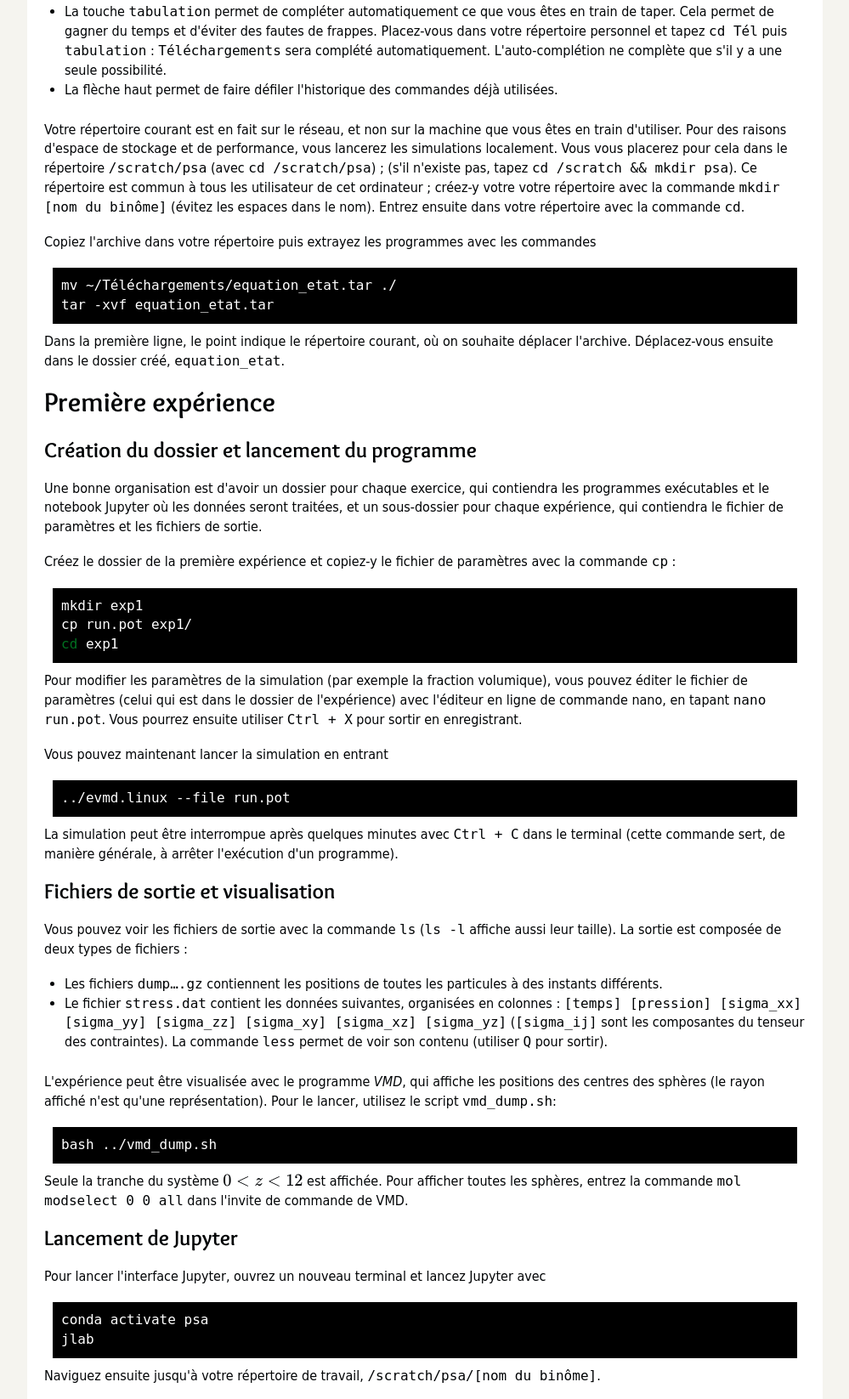
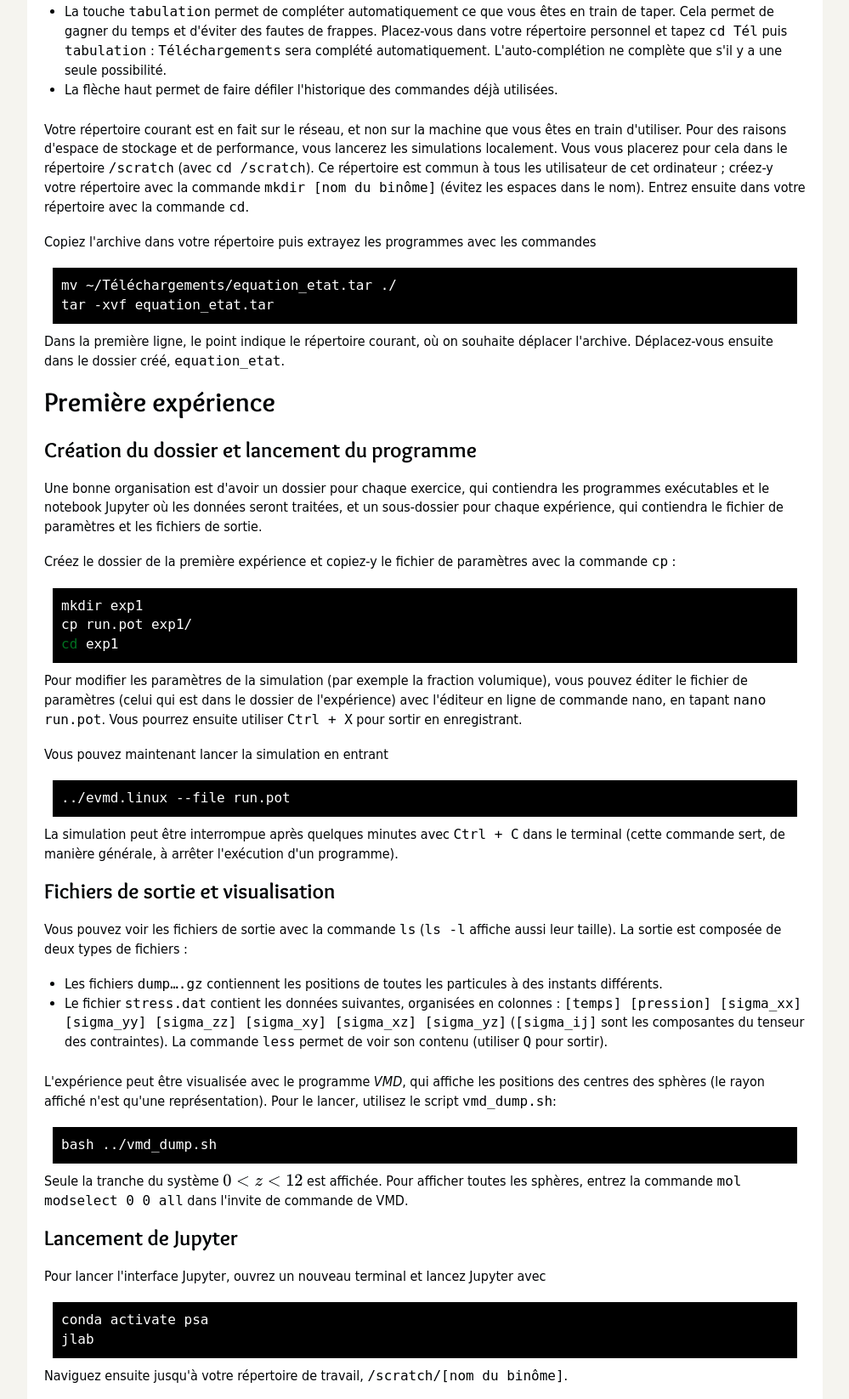
Before and after one commit to VincentDemery/VincentDemery.github.io, a plain HTML site: page files/psa/pages/1-equation-detat.html in a window 1280 px wide. Shown: the part 811-2457 px from the top of the page at 85% size, without its empty margins (140-1139 px from the left). Drawn offline with nearby package versions, Linux system fonts and the light colour scheme.

Commit message:
Suppression de la référence au dossier psa

```diff
--- a/files/psa/pages/1-equation-detat.html
+++ b/files/psa/pages/1-equation-detat.html
@@ -53,7 +53,7 @@ MathJax = {
 <li>La touche <code>tabulation</code> permet de compléter automatiquement ce que vous êtes en train de taper. Cela permet de gagner du temps et d'éviter des fautes de frappes. Placez-vous dans votre répertoire personnel et tapez <code>cd Tél</code> puis <code>tabulation</code> : <code>Téléchargements</code> sera complété automatiquement. L'auto-complétion ne complète que s'il y a une seule possibilité.</li>
 <li>La flèche haut permet de faire défiler l'historique des commandes déjà utilisées.</li>
 </ul>
-<p>Votre répertoire courant est en fait sur le réseau, et non sur la machine que vous êtes en train d'utiliser. Pour des raisons d'espace de stockage et de performance, vous lancerez les simulations localement. Vous vous placerez pour cela dans le répertoire <code>/scratch/psa</code> (avec <code>cd /scratch/psa</code>) ; (s'il n'existe pas, tapez <code>cd /scratch &amp;&amp; mkdir psa</code>). Ce répertoire est commun à tous les utilisateur de cet ordinateur ; créez-y votre votre répertoire avec la commande <code>mkdir [nom du binôme]</code> (évitez les espaces dans le nom). Entrez ensuite dans votre répertoire avec la commande <code>cd</code>.</p>
+<p>Votre répertoire courant est en fait sur le réseau, et non sur la machine que vous êtes en train d'utiliser. Pour des raisons d'espace de stockage et de performance, vous lancerez les simulations localement. Vous vous placerez pour cela dans le répertoire <code>/scratch</code> (avec <code>cd /scratch</code>). Ce répertoire est commun à tous les utilisateur de cet ordinateur ; créez-y votre répertoire avec la commande <code>mkdir [nom du binôme]</code> (évitez les espaces dans le nom). Entrez ensuite dans votre répertoire avec la commande <code>cd</code>.</p>
 <p>Copiez l'archive dans votre répertoire puis extrayez les programmes avec les commandes</p>
 <div class="highlight"><pre><span></span><code>mv<span class="w"> </span>~/Téléchargements/equation_etat.tar<span class="w"> </span>./
 tar<span class="w"> </span>-xvf<span class="w"> </span>equation_etat.tar
@@ -92,7 +92,7 @@ cp<span class="w"> </span>run.pot<span class="w"> </span>exp1/
 jlab
 </code></pre></div>
 
-<p>Naviguez ensuite jusqu'à votre répertoire de travail, <code>/scratch/psa/[nom du binôme]</code>.</p>
+<p>Naviguez ensuite jusqu'à votre répertoire de travail, <code>/scratch/[nom du binôme]</code>.</p>
 <ul>
 <li>Lancer Jupyter dans votre répertoire de travail vous permettra d'avoir accès aux trois exercices à partir de la même interface. </li>
 <li>Il est important d'utiliser un nouveau terminal car celui-ci est mono-tâche : vous ne pouvez pas exécuter des programmes dans la fenêtre de terminal utilisée pour lancer Jupyter. Ne fermez pas cette fenêtre !</li>
```
